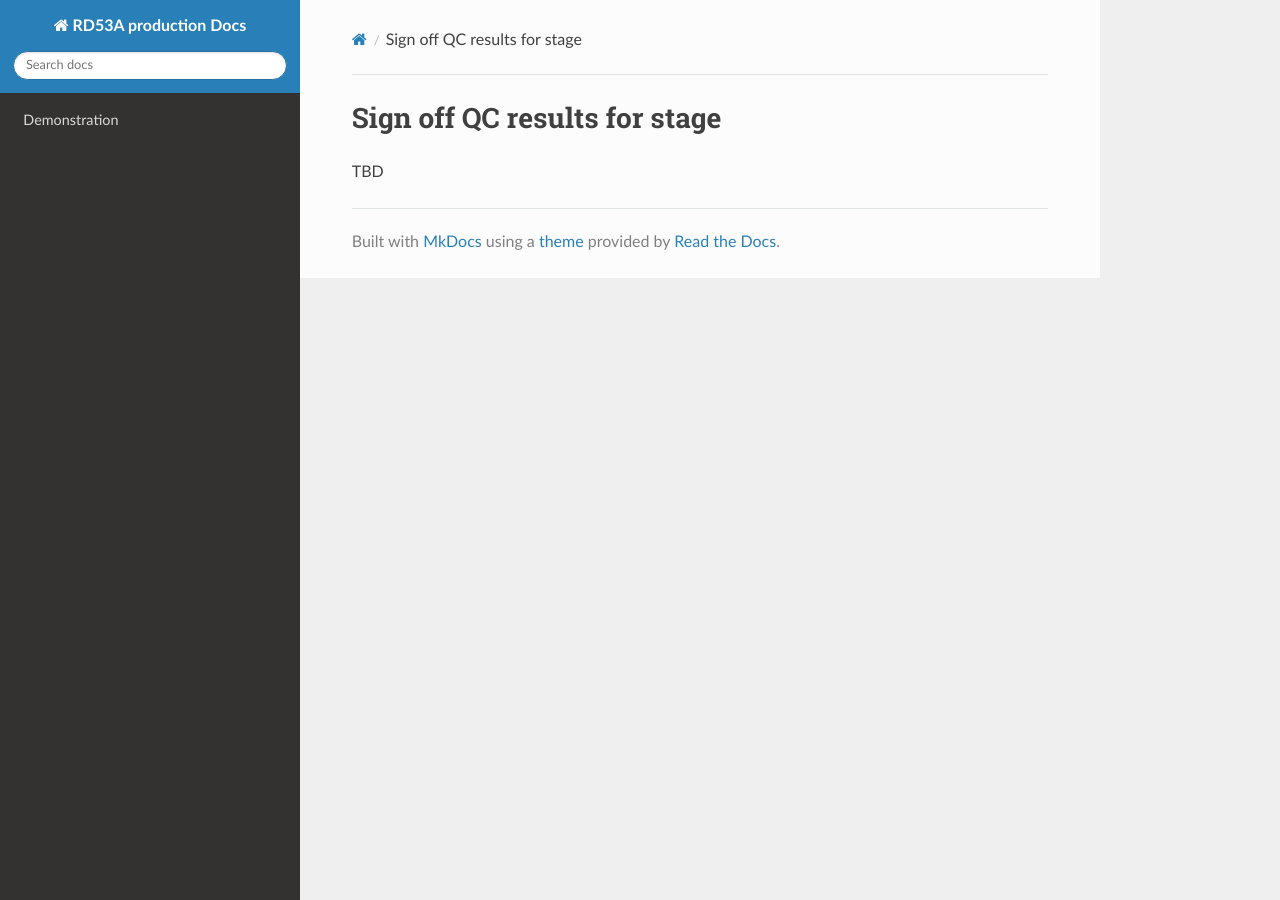
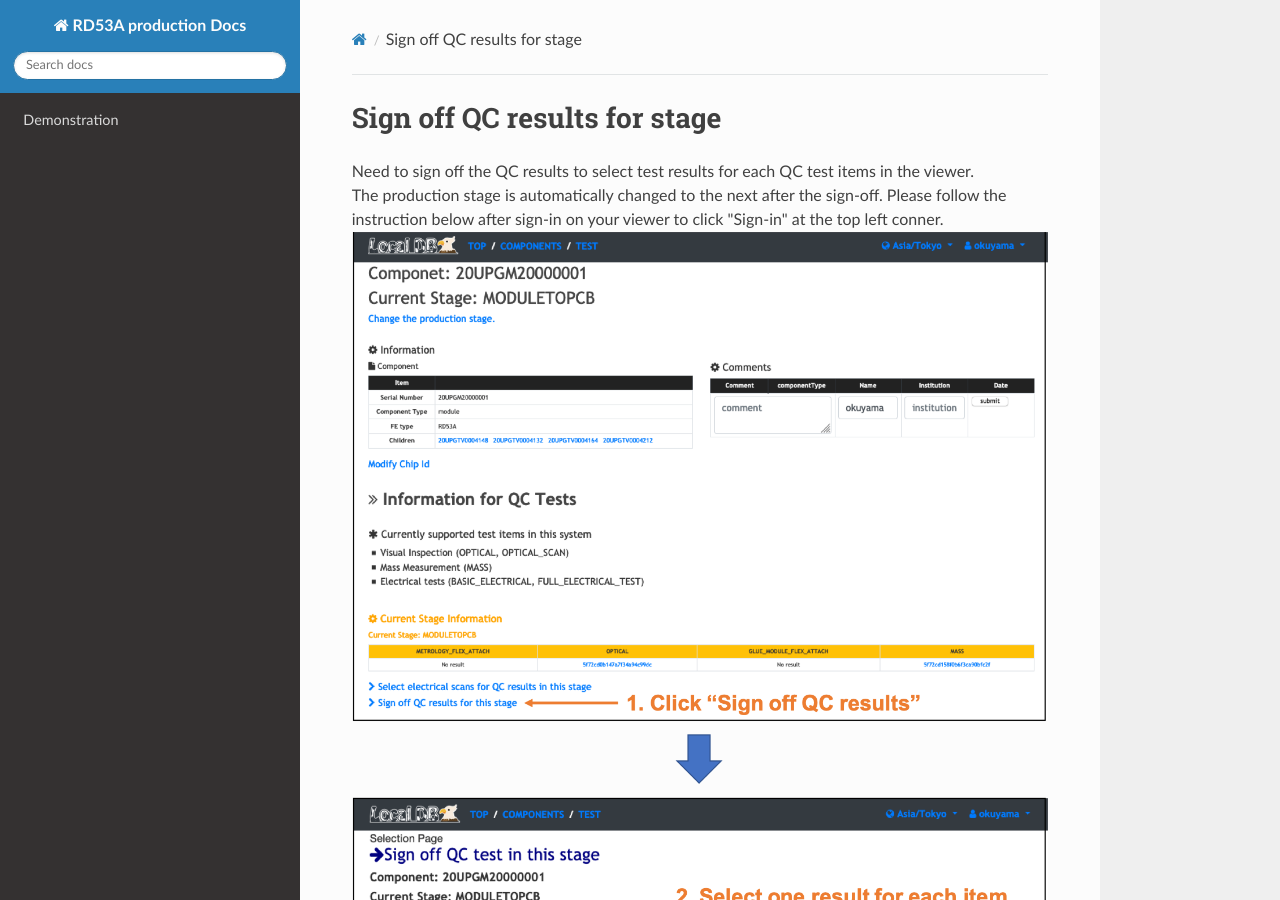
Before and after one commit to jlab-hep/-rd53a_software_doc, an MkDocs documentation site: the page built from docs/sign_off_qc_result.md, in a window 1280 px wide and 900 px high. Built offline with MkDocs 1.6.1, drawn with Linux system fonts in a browser that asks for light colours; nearby versions of some CDN libraries; old or Windows-style settings are respelled for this version of MkDocs.

Commit message:
add a page to sign the QC results off

```diff
--- a/docs/sign_off_qc_result.md
+++ b/docs/sign_off_qc_result.md
@@ -1,3 +1,5 @@
 # Sign off QC results for stage
-
-TBD
+Need to sign off the QC results to select test results for each QC test items in the viewer.<br>
+The production stage is automatically changed to the next after the sign-off.
+Please follow the instruction below after sign-in on your viewer to click "Sign-in" at the top left conner.<br>
+![Sign_Off_QC_Results](images/sign_off_results.png)<br>
```
Also changed, not shown: docs/set_and_run_scans.md (+2 -2 lines), docs/images/sign_off_results.png (added).
